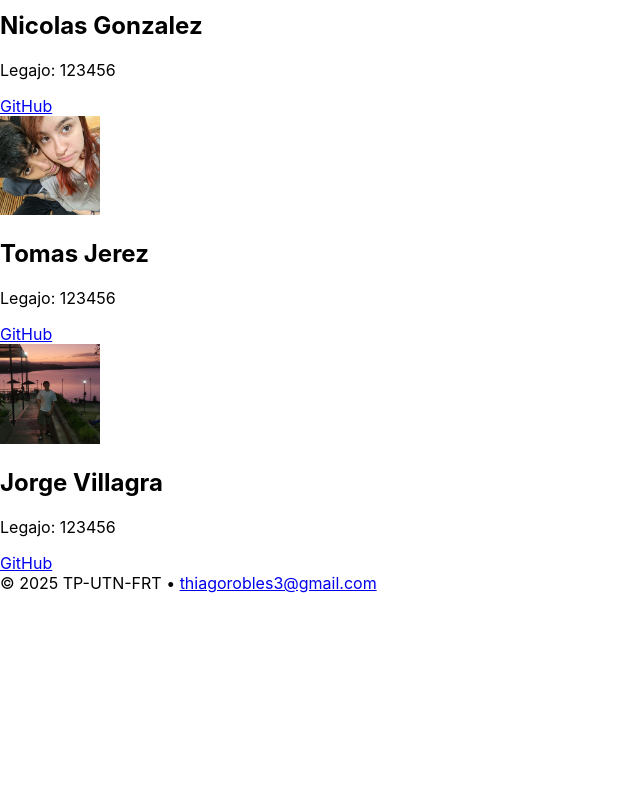
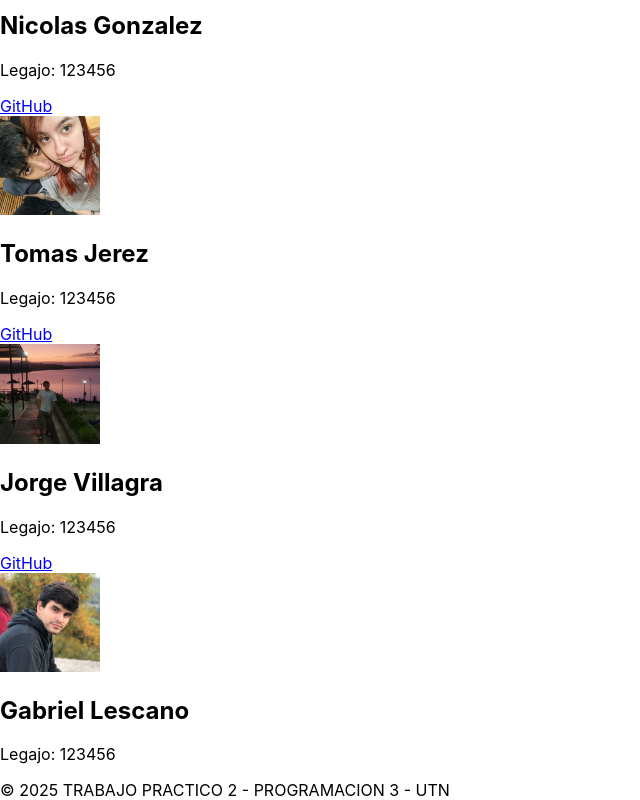
Before and after one commit to PUBICO-SA/TP2Programacion, a React (Create React App) app: page /nosotros in a window 1280 px wide. Shown: the part 511-1311 px from the top of the page, without its empty margins (0-640 px from the left). Before the commit the page ends 1104 px from the top, so only its background shows below. Built offline with nearby package versions, Linux system fonts and the light colour scheme.

Commit message:
Proyecto base sin estilos

```diff
--- a/src/App.js
+++ b/src/App.js
@@ -18,6 +18,7 @@ import fototito from './chavales/tito.png';
 import fotonicolas from './chavales/nico.jpg';
 import fotojorge from './chavales/joje.jpg';
 import fototomas from './chavales/tomi.png';
+import fotogabi from './chavales/gabi.JPG';
 
 import './Styles/App.css';
 
@@ -51,6 +52,13 @@ function App() {
       legajo: 123456,
       github: "https://github.com/JorgeVillagraa",
       foto: fotojorge
+    },
+    {
+      nombre:"Gabriel",
+      apellido:"Lescano",
+      legajo: 123456,
+      github:"",
+      foto:fotogabi
     }
   ]);
 
--- a/src/components/Footer.jsx
+++ b/src/components/Footer.jsx
@@ -4,7 +4,7 @@ import React from 'react';
 export default function Footer() {
   return (
     <footer className="p-4 bg-gray-100 text-center text-sm">
-      © 2025 TP-UTN-FRT • <a href="thiagorobles3@gmail.com">thiagorobles3@gmail.com</a>
+      © 2025 TRABAJO PRACTICO 2 - PROGRAMACION 3 - UTN
     </footer>
   );
 }
--- a/src/pages/AgregarMiembro.jsx
+++ b/src/pages/AgregarMiembro.jsx
@@ -1,5 +1,7 @@
 import { useState } from 'react';
 import { useNavigate } from 'react-router-dom';
+import Header from '../components/Header';
+import Footer from '../components/Footer';
 
 export default function AgregarMiembro({ setIntegrantes }) {
   const [formData, setFormData] = useState({
@@ -37,7 +39,9 @@ export default function AgregarMiembro({ setIntegrantes }) {
   };
 
   return (
+
     <div className="p-6">
+      <Header/>
       <h2 className="text-xl mb-4">Sumate al equipo</h2>
       <form onSubmit={handleSubmit} className="flex flex-col gap-4 max-w-md">
         <input type="text" name="nombre" placeholder="Nombre" onChange={handleChange} required />
@@ -49,6 +53,7 @@ export default function AgregarMiembro({ setIntegrantes }) {
           Unirme al team 🚀
         </button>
       </form>
+      <Footer/>
     </div>
   );
 }
--- a/src/pages/HomePages.jsx
+++ b/src/pages/HomePages.jsx
@@ -6,8 +6,10 @@ export default function HomePages() {
     <div>
         <Header />
         <h1>BIENVENIDO AL INICIO</h1>
+        <p>Este es el inicio de la pagina</p>
+        <p>Para ver los integrantes del grupo, dirigete a la pestaña de nosotros</p>
+        <p>Para agregar un nuevo integrante, dirigete a la pestaña de agregar miembro</p>
         <Footer/>
-
     </div>
   )
 }
```
Also changed, not shown: src/chavales/gabi.JPG (added).
